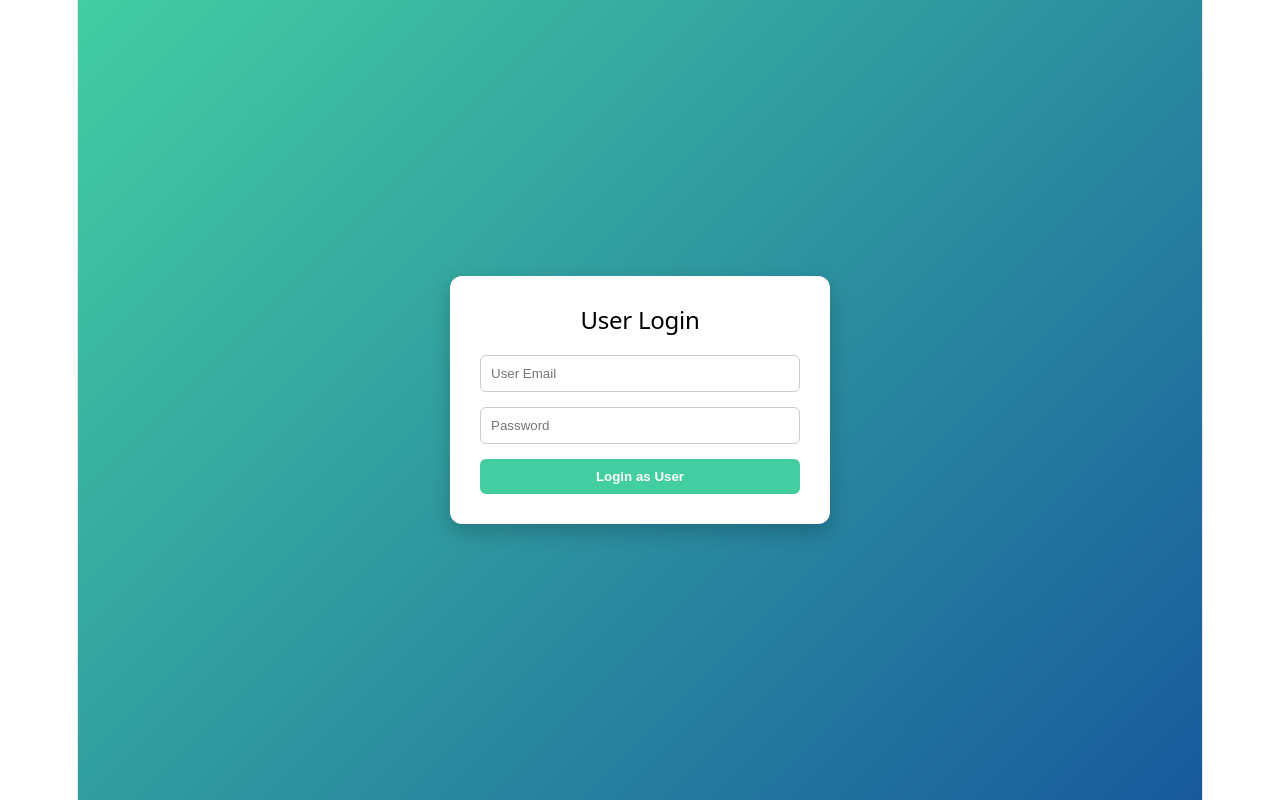
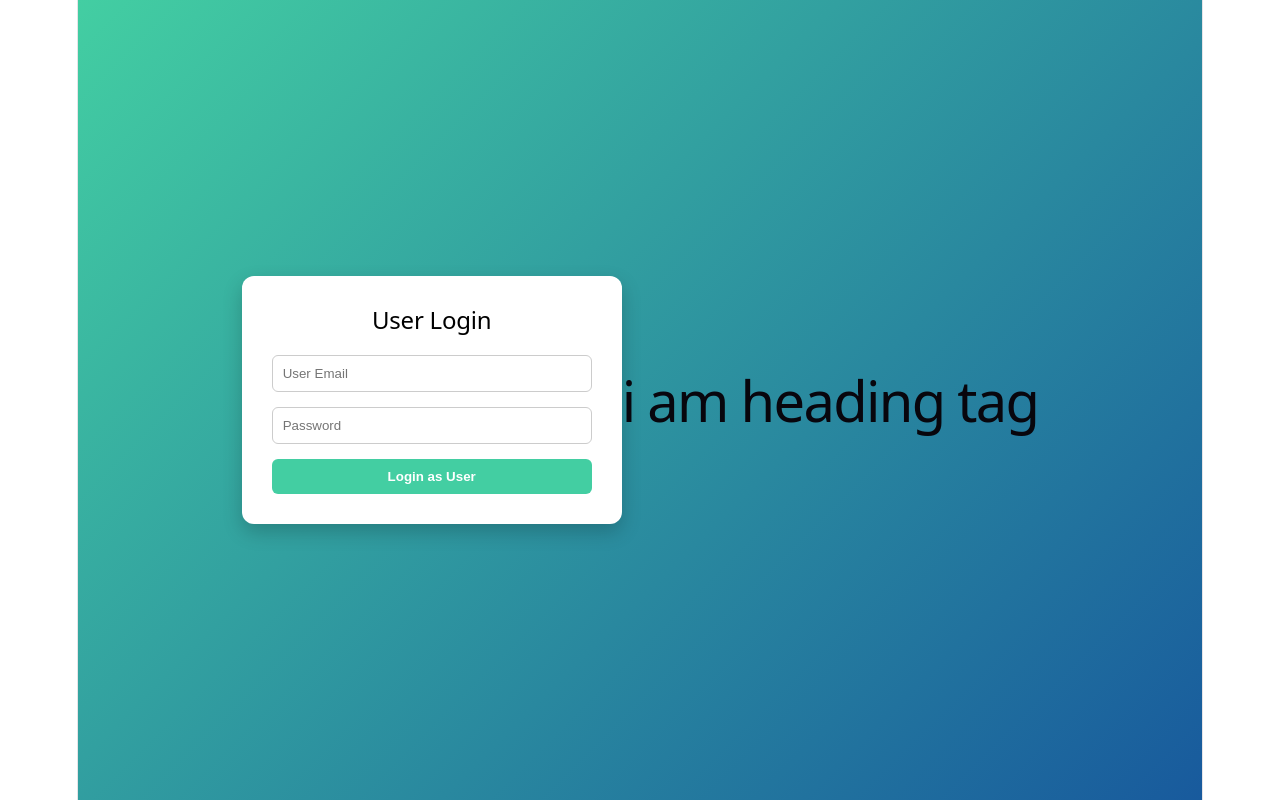
Before and after one commit to Gurpreet-bit-maker/GroupProject, a React (Vite) app: page / in a window 1280 px wide. Shown: the part 800-1600 px from the top of the page. Built offline with nearby package versions, Linux system fonts and the light colour scheme.

Commit message:
added heading tag

```diff
--- a/src/components/UserLogin.jsx
+++ b/src/components/UserLogin.jsx
@@ -88,6 +88,7 @@ export default function UserLogin() {
           Login as User
         </button>
       </form>
+      <h1>i am heading tag</h1>
     </div>
   );
 }
```
